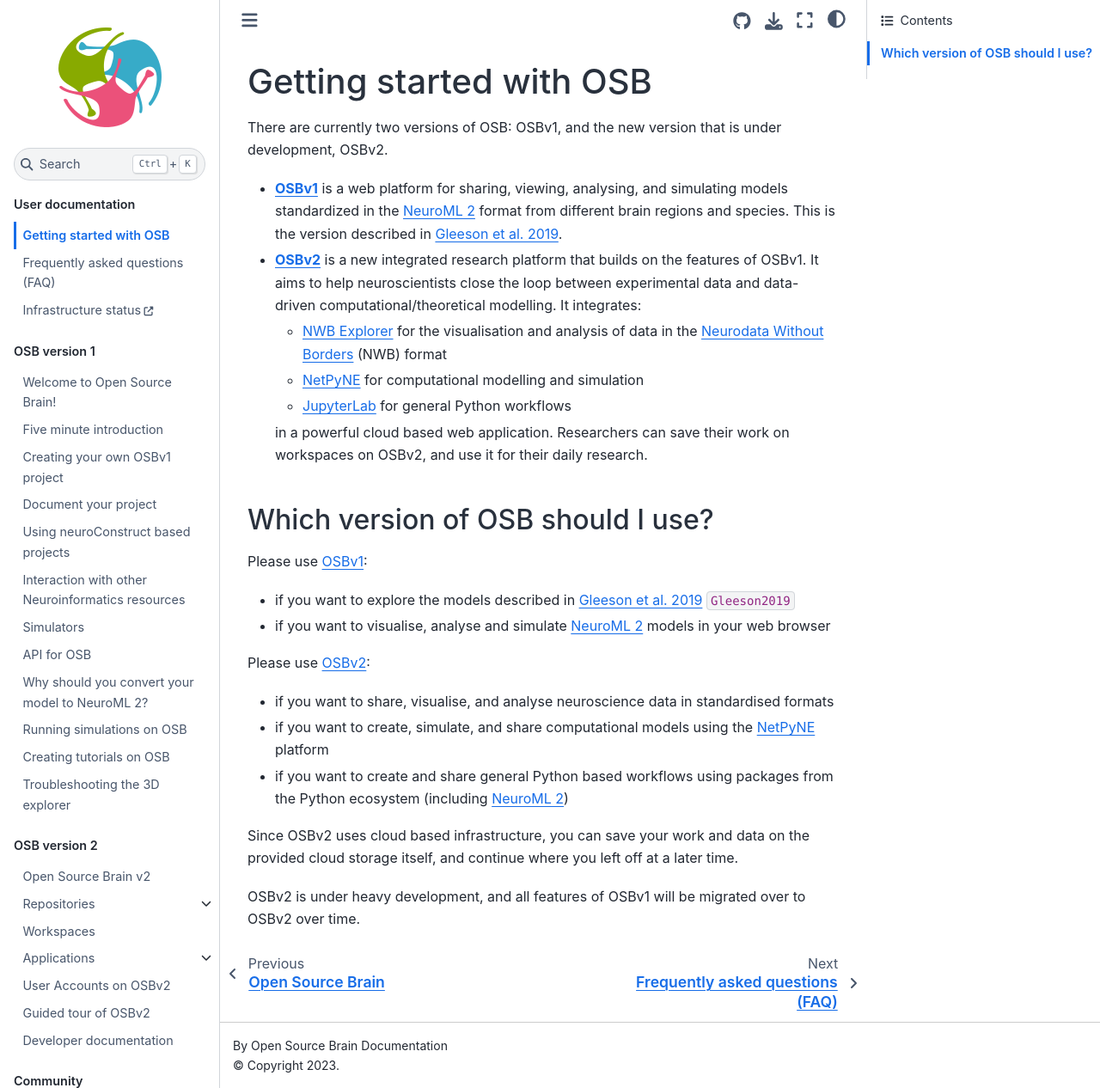
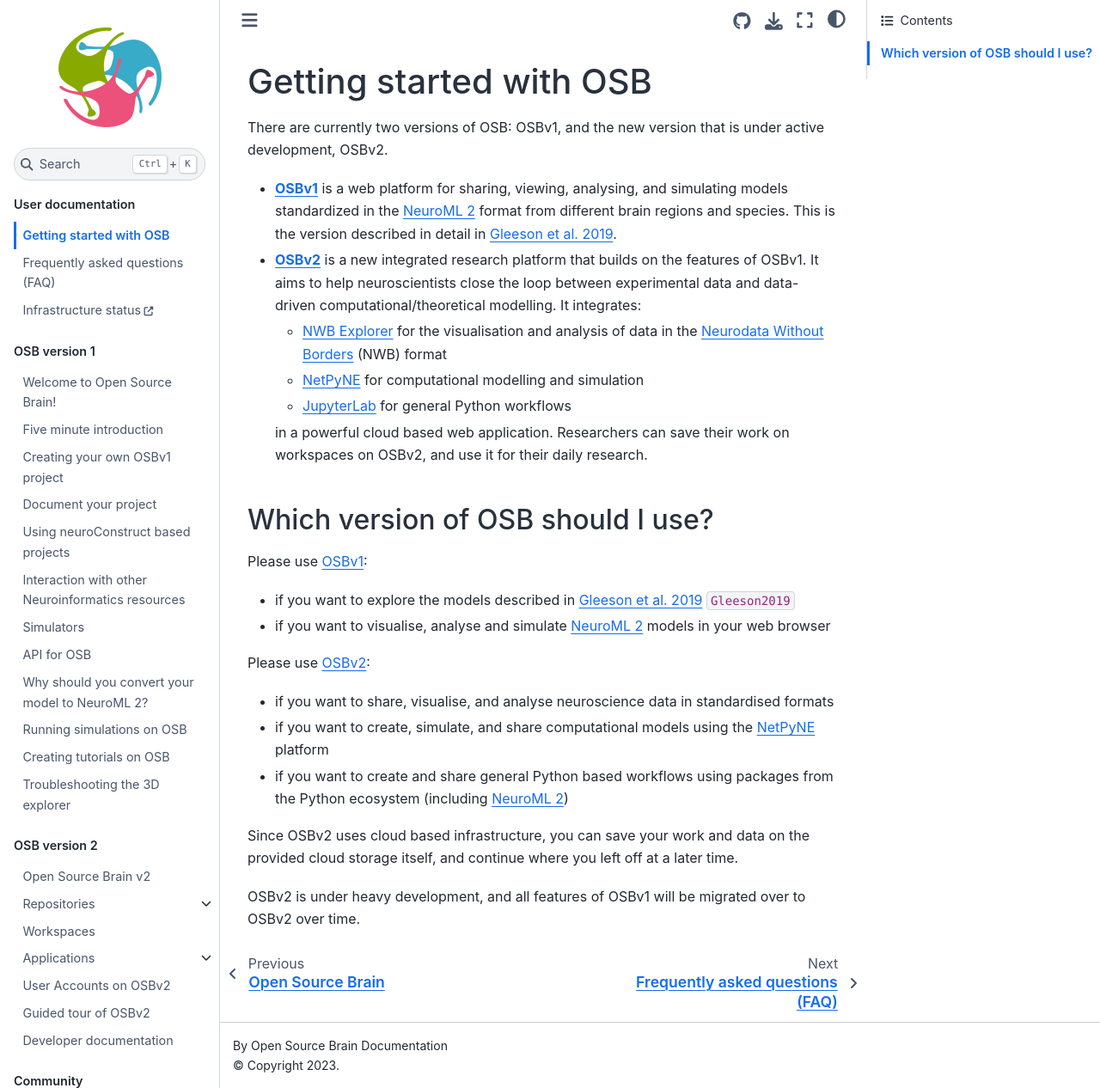
Before and after one commit to OpenSourceBrain/Documentation, a Jupyter Book: the page built from source/General/GettingStarted.md, in a window 1280 px wide and 1266 px high. Shown: the whole window at 86% size. Built offline with Jupyter Book 1.0.4 settings and Sphinx 7.4.7 and the Sphinx Book theme 1.1.4, drawn with Linux system fonts in a browser that asks for light colours; cross-references to code outside the pages are shown as plain code.

Commit message:
Lots of updates to general intro/osbv1 docs

```diff
--- a/source/General/GettingStarted.md
+++ b/source/General/GettingStarted.md
@@ -1,10 +1,10 @@
 (getting_started_osb)=
 # Getting started with OSB
 
-There are currently two versions of OSB: OSBv1, and the new version that is under development, OSBv2.
+There are currently two versions of OSB: OSBv1, and the new version that is under active development, OSBv2.
 
-- **{ref}`OSBv1 <v1:getting_started>`** is a web platform for sharing, viewing, analysing, and simulating models standardized in the [NeuroML 2](https://docs.neuroml.org) format from different brain regions and species. This is the version described in [Gleeson et al. 2019](https://www.cell.com/neuron/fulltext/S0896-6273(19)30444-1).
-- **{ref}`OSBv2 <osbv2>`** is a new integrated research platform that builds on the features of OSBv1.
+- **[OSBv1](https://v1.opensourcebrain.org)** is a web platform for sharing, viewing, analysing, and simulating models standardized in the [NeuroML 2](https://docs.neuroml.org) format from different brain regions and species. This is the version described in detail in [Gleeson et al. 2019](https://www.cell.com/neuron/fulltext/S0896-6273(19)30444-1).
+- **[OSBv2](https://v2.opensourcebrain.org)** is a new integrated research platform that builds on the features of OSBv1.
   It aims to help neuroscientists close the loop between experimental data and data-driven computational/theoretical modelling.
   It integrates:
 
```
Also changed, not shown: other parts of source/General/GettingStarted.md (+2 -2 lines), source/Landing.md (+3 -2 lines), source/OSBv1/Converting_To_NeuroML2.md (+10 -6 lines), source/OSBv1/Five_Minute_Introduction.md (+3 -1 lines), source/OSBv1/Getting_Started.md (+5 -5 lines), source/OSBv1/Simulators.md (+2 -2 lines).
